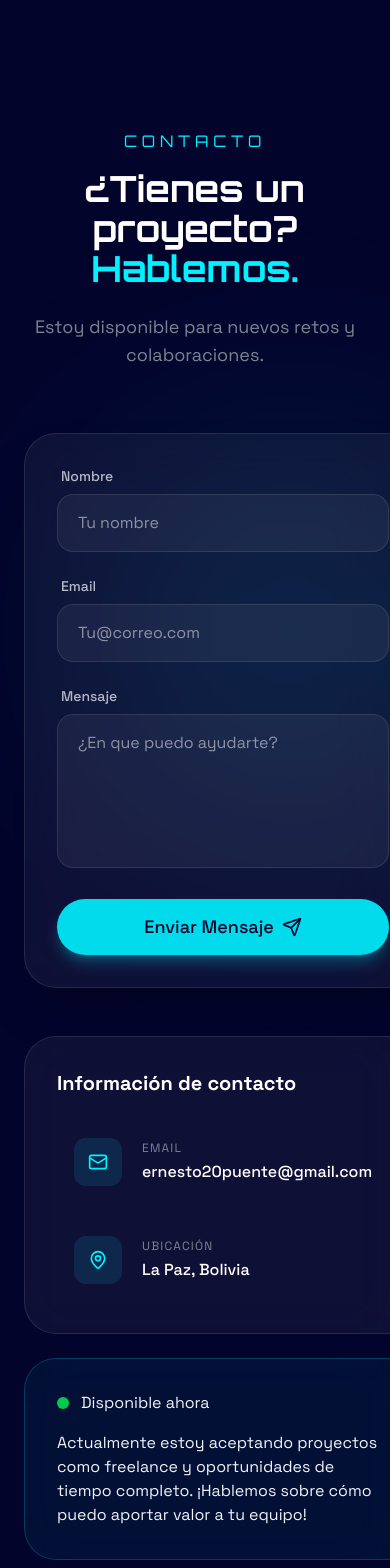
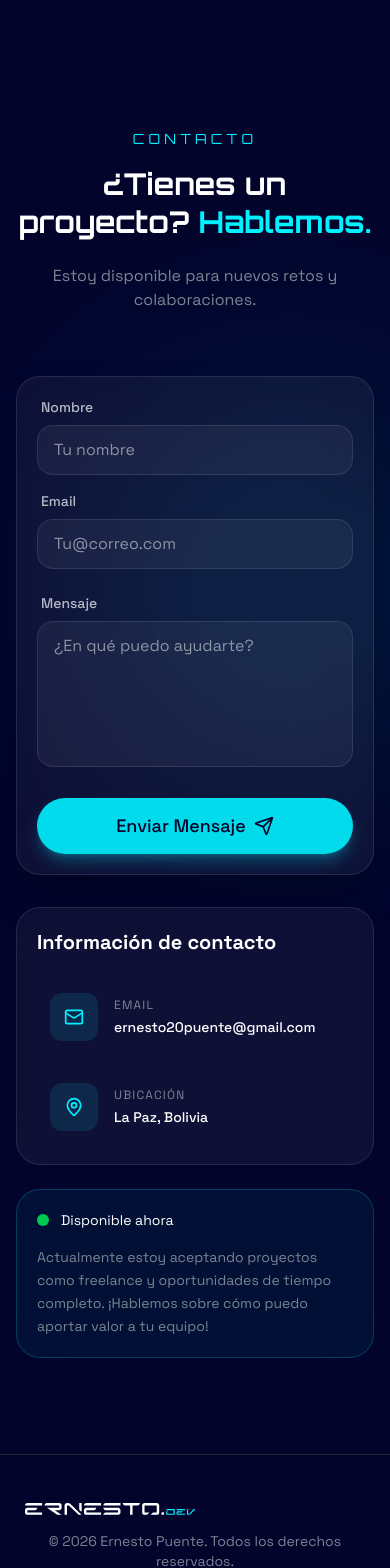
Before and after one commit to ErnestoPuente20/portfolioernesto, a React (Vite) app: page / in a window 390 px wide. Shown: the part 7820-9388 px from the top of the page. Built offline with nearby package versions, Linux system fonts and the light colour scheme.

Commit message:
Correccion de seccion contacto responsive

```diff
--- a/index.html
+++ b/index.html
@@ -13,7 +13,7 @@
     <link rel="apple-touch-icon" sizes="180x180" href="/apple-touch-icon.png" />
 
     <!-- 4. El manifiesto para soporte en dispositivos móviles (Android) -->
-    <link rel="manifest" href="/site.webmanifest" />
+    <!-- <link rel="manifest" href="/site.webmanifest" /> -->
     <meta name="viewport" content="width=device-width, initial-scale=1.0" />
     <title>Ernesto Puente | Portafolio</title>
   </head>
--- a/src/components/sections/Contact.tsx
+++ b/src/components/sections/Contact.tsx
@@ -7,15 +7,9 @@ const contactInfo = [
   {
     icon: Mail,
     label: "Email",
-    value: "ernesto20puente@gmail.com", // Pon tu correo real aquí
+    value: "ernesto20puente@gmail.com",
     href: "mailto:ernesto20puente@gmail.com",
   },
-  // {
-  //   icon: Phone,
-  //   label: "WhatsApp",
-  //   value: "+591 69045144", // Tu número de Bolivia
-  //   href: "https://wa.me/59169045144", // Enlace directo a WhatsApp
-  // },
   {
     icon: MapPin,
     label: "Ubicación",
@@ -25,14 +19,13 @@ const contactInfo = [
 ];
 
 export default function Contact() {
-
   const [formData, setFormData] = useState({
     name: "",
     email: "",
     message: ""
-  })
+  });
 
-  const [isLoading,setIsLoading] = useState(false)
+  const [isLoading, setIsLoading] = useState(false);
   const [submitStatus, setSubmitStatus] = useState<{
     type: 'success' | 'error' | null;
     message: string;
@@ -42,10 +35,9 @@ export default function Contact() {
   });
 
   const handleSubmit = async (e: React.FormEvent) => {
-    e.preventDefault()
-
-    setIsLoading(true)
-    setSubmitStatus({type: null, message: ""})
+    e.preventDefault();
+    setIsLoading(true);
+    setSubmitStatus({ type: null, message: "" });
     try {
       const serviceId = import.meta.env.VITE_EMAILJS_SERVICE_ID;
       const templateId = import.meta.env.VITE_EMAILJS_TEMPLATE_ID;
@@ -72,7 +64,7 @@ export default function Contact() {
       });
       setFormData({ name: "", email: "", message: "" });
     } catch (error: any) {
-      console.error("EmailJS error:", error); // Verifica que diga 'err' y no 'error'
+      console.error("EmailJS error:", error);
       setSubmitStatus({
         type: "error",
         message: error?.text || "No se pudo enviar el mensaje. Intenta de nuevo.",
@@ -80,38 +72,39 @@ export default function Contact() {
     } finally {
       setIsLoading(false);
     }
-  }
+  };
 
   return (
-    <section id="contact" className="py-24 relative overflow-hidden">
+    <section id="contact" className="py-24 relative overflow-hidden w-full">
       {/* Background */}
       <div className="absolute top-0 left-0 w-full h-full pointer-events-none">
         <div className="absolute top-1/4 left-1/4 w-96 h-96 bg-primary/10 rounded-full blur-[120px]"/>
         <div className="absolute bottom-1/4 right-1/4"/>
       </div>
 
-      <div className="container mx-auto px-6 relative z-10">
+      {/* Cambiado px-6 a px-4 para optimizar espacio en móviles pequeños */}
+      <div className="container mx-auto px-4 relative z-10 max-w-full">
         <div className="text-center max-w-3xl mx-auto mb-16">
-          <span className="text-primary font-display uppercase tracking-[0.3em] mb-4 block">
+          <span className="text-primary font-display uppercase tracking-[0.3em] mb-4 block text-sm">
             Contacto
           </span>
-          <h2 className="text-4xl md:text-5xl font-display font-bold mb-6 text-white">
+          <h2 className="text-3xl sm:text-4xl md:text-5xl font-display font-bold mb-6 text-white leading-tight">
             ¿Tienes un proyecto?{" "}
-            <span className="text-primary">
-              Hablemos.
-            </span>
+            <span className="text-primary">Hablemos.</span>
           </h2>
-          <p className="text-muted-foreground text-lg">
+          <p className="text-muted-foreground text-base sm:text-lg">
             Estoy disponible para nuevos retos y colaboraciones.
           </p>
         </div>
 
-        <div className="grid lg:grid-cols-2 gap-12 max-w-6xl mx-auto">
+        {/* Agregado w-full y asegurado el flujo correcto en grid */}
+        <div className="grid lg:grid-cols-2 gap-8 lg:gap-12 max-w-6xl mx-auto w-full">
+
           {/* Formulario */}
-          <div className="bg-white/5 backdrop-blur-xl p-8 md:p-10 rounded-4xl border border-white/10 shadow-2xl">
+          <div className="w-full bg-white/5 backdrop-blur-xl p-5 sm:p-8 md:p-10 rounded-3xl md:rounded-4xl border border-white/10 shadow-2xl box-border">
             <form className="space-y-6" action="" onSubmit={handleSubmit}>
-              <div className="grid md:grid-cols-2 gap-6">
-                <div>
+              <div className="grid md:grid-cols-2 gap-4 sm:gap-6">
+                <div className="w-full">
                   <label htmlFor="nombre" className="block text-sm font-medium mb-2 text-white/70 ml-1">Nombre</label>
                   <input
                     id="nombre"
@@ -119,14 +112,12 @@ export default function Contact() {
                     required
                     placeholder="Tu nombre"
                     value={formData.name}
-                    onChange={(e) =>
-                      setFormData({...formData, name: e.target.value})
-                    }
-                    className="w-full px-5 py-4 bg-white/5 rounded-2xl border border-white/10 focus:border-primary/50 focus:ring-1 focus:ring-primary/50 outline-none transition-all text-white"
+                    onChange={(e) => setFormData({...formData, name: e.target.value})}
+                    className="w-full max-w-full px-4 py-3 sm:px-5 sm:py-4 bg-white/5 rounded-2xl border border-white/10 focus:border-primary/50 focus:ring-1 focus:ring-primary/50 outline-none transition-all text-white box-border"
                   />
                 </div>
 
-                <div>
+                <div className="w-full">
                   <label htmlFor="email" className="block text-sm font-medium mb-2 text-white/70 ml-1">Email</label>
                   <input
                     id="email"
@@ -134,24 +125,21 @@ export default function Contact() {
                     required
                     placeholder="Tu@correo.com"
                     value={formData.email}
-                    onChange={(e) =>
-                      setFormData({...formData, email: e.target.value})
-                    }
-                    className="w-full px-5 py-4 bg-white/5 rounded-2xl border border-white/10 focus:border-primary/50 focus:ring-1 focus:ring-primary/50 outline-none transition-all text-white"
+                    onChange={(e) => setFormData({...formData, email: e.target.value})}
+                    className="w-full max-w-full px-4 py-3 sm:px-5 sm:py-4 bg-white/5 rounded-2xl border border-white/10 focus:border-primary/50 focus:ring-1 focus:ring-primary/50 outline-none transition-all text-white box-border"
                   />
                 </div>
               </div>
-                <div>
+
+              <div className="w-full">
                 <label className="block text-sm font-medium mb-2 text-white/70 ml-1">Mensaje</label>
                 <textarea
                   rows={5}
                   required
-                    placeholder="¿En que puedo ayudarte?"
+                  placeholder="¿En qué puedo ayudarte?"
                   value={formData.message}
-                    onChange={(e) =>
-                      setFormData({...formData, message: e.target.value})
-                    }
-                    className="w-full px-5 py-4 bg-white/5 rounded-2xl border border-white/10 focus:border-primary/50 focus:ring-1 focus:ring-primary/50 outline-none transition-all text-white resize-none"
+                  onChange={(e) => setFormData({...formData, message: e.target.value})}
+                  className="w-full max-w-full px-4 py-3 sm:px-5 sm:py-4 bg-white/5 rounded-2xl border border-white/10 focus:border-primary/50 focus:ring-1 focus:ring-primary/50 outline-none transition-all text-white resize-none box-border"
                 />
               </div>
 
@@ -182,25 +170,26 @@ export default function Contact() {
             </form>
           </div>
 
-          {/* Informacion lateral */}
-          <div className="flex flex-col gap-6">
-            <div className="bg-white/5 backdrop-blur-xl p-8 rounded-4xl border border-white/10">
+          {/* Información lateral */}
+          <div className="flex flex-col gap-6 w-full">
+            {/* Corregido el padding p-8 a p-5 sm:p-8 y redondeado responsivo */}
+            <div className="bg-white/5 backdrop-blur-xl p-5 sm:p-8 rounded-3xl md:rounded-4xl border border-white/10 w-full box-border">
               <h3 className="text-xl font-bold mb-6 text-white">Información de contacto</h3>
               <div className="space-y-4">
                 {contactInfo.map((item, i) => (
                   <a
                     key={i}
-                    href=""
-                    className="flex items-center gap-5 p-4 rounded-2xl hover:bg-white/5 transition-all group border border-transparent hover:border-white/5"
+                    href={item.href} // Corregido para que use el enlace real
+                    className="flex items-center gap-4 sm:gap-5 p-3 sm:p-4 rounded-2xl hover:bg-white/5 transition-all group border border-transparent hover:border-white/5 w-full overflow-hidden"
                   >
-                    <div className="w-12 h-12 rounded-xl bg-primary/10 flex items-center justify-center group-hover:scale-110 transition-transform">
+                    <div className="w-12 h-12 shrink-0 rounded-xl bg-primary/10 flex items-center justify-center group-hover:scale-110 transition-transform">
                       <item.icon className="w-5 h-5 text-primary"/>
                     </div>
-                    <div>
+                    <div className="min-w-0 wrap-break-word"> {/* Evita que textos largos desborden la fila */}
                       <div className="text-xs text-muted-foreground uppercase tracking-widest mb-1">
                         {item.label}
                       </div>
-                      <div className="text-white font-medium">
+                      <div className="text-white font-medium text-sm sm:text-base truncate md:not-truncated">
                         {item.value}
                       </div>
                     </div>
@@ -210,22 +199,24 @@ export default function Contact() {
             </div>
 
             {/* Disponibilidad */}
-            <div className="bg-primary/5 backdrop-blur-xl p-8 rounded-4xl border border-primary/20">
+            {/* Corregido el padding p-8 a p-5 sm:p-8 y redondeado responsivo */}
+            <div className="bg-primary/5 backdrop-blur-xl p-5 sm:p-8 rounded-3xl md:rounded-4xl border border-primary/20 w-full box-border">
               <div className="flex items-center gap-3 mb-4">
                 <div className="relative">
                   <div className="w-3 h-3 bg-green-500 rounded-full animate-ping absolute"/>
                   <div className="w-3 h-3 bg-green-500 rounded-full relative"/>
                 </div>
-                <span>Disponible ahora</span>
+                <span className="text-sm sm:text-base text-white">Disponible ahora</span>
               </div>
-              <p>
+              <p className="text-sm sm:text-base text-muted-foreground leading-relaxed">
                 Actualmente estoy aceptando proyectos como freelance y oportunidades de tiempo completo.
                 ¡Hablemos sobre cómo puedo aportar valor a tu equipo!
               </p>
             </div>
           </div>
+
         </div>
       </div>
     </section>
   );
-};
+}
```
Lines whose indentation alone changed are shown as unchanged.
